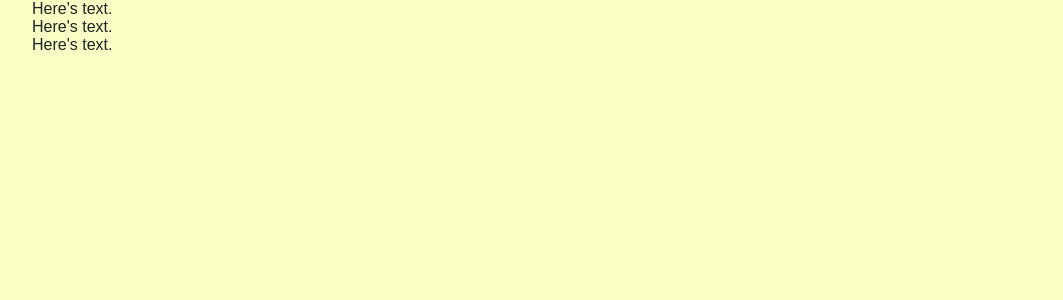
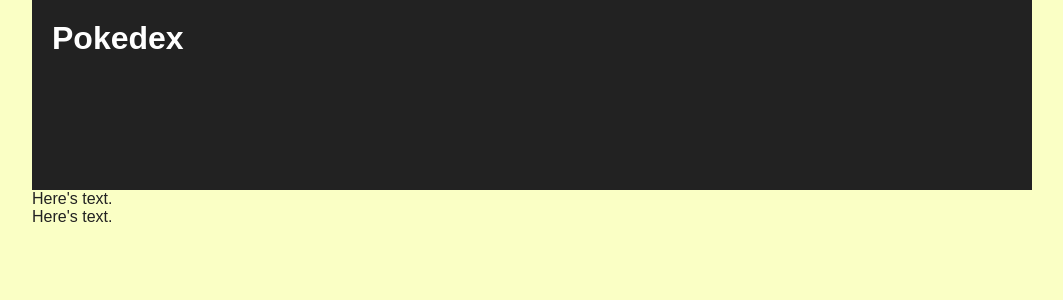
Before and after one commit to LeePresswood/reactpokedex, a React (Create React App) app: page / in a window 1280 px wide. Shown: the top 300 px of the page, without its empty margins (108-1171 px from the left). Built offline with nearby package versions, Linux system fonts and the light colour scheme.

Commit message:
Added header style.

```diff
--- a/src/components/Header.js
+++ b/src/components/Header.js
@@ -1,11 +1,11 @@
-import React, { Component } from 'react';
-import '../styles/App.css';
+import React, {Component} from "react";
+import "../styles/Header.css";
 
 class Header extends Component {
-    render() {
+    render(){
         return (
             <div className="Header">
-                <p>Here's text.</p>
+                <h1>Pokedex</h1>
             </div>
         );
     }
--- /dev/null
+++ b/src/styles/Header.css
@@ -0,0 +1,9 @@
+.Header {
+    background-color: #222;
+    height: 150px;
+    padding: 20px;
+}
+
+.Header h1 {
+    color: white;
+}
```
Also changed, not shown: src/styles/App.css (line endings or trailing spaces).
